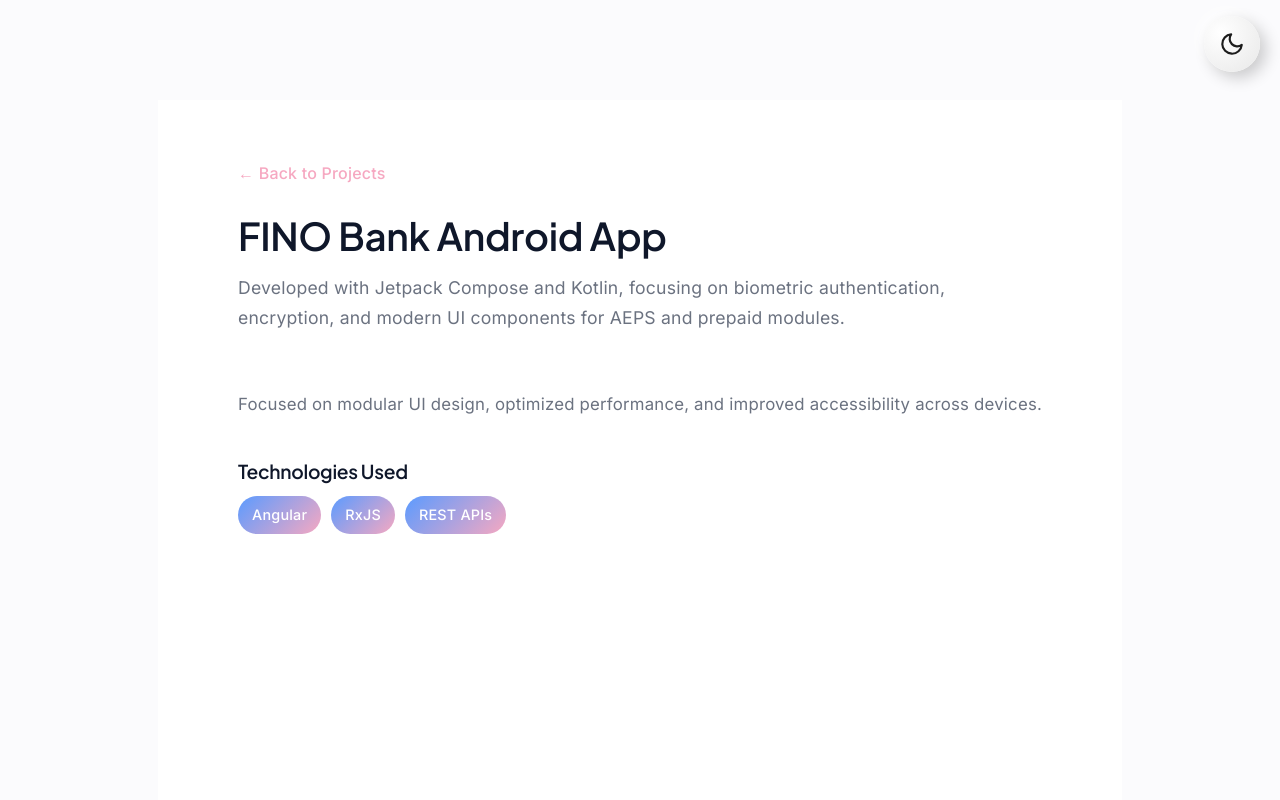
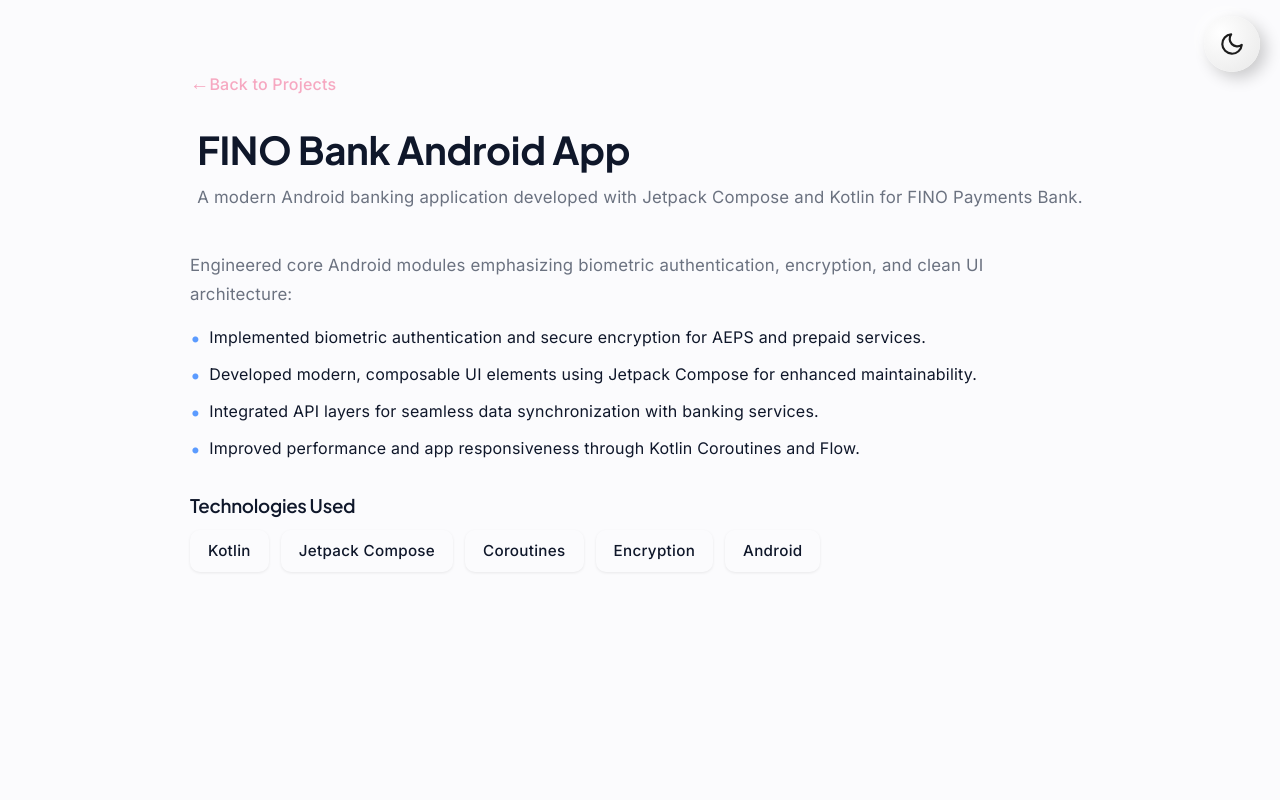
Before and after one commit to SunidhiChattar/sunidhi_portfolio, an Angular app: page /project/android in a window 1280 px wide. Shown: the top 800 px of the page. Built offline with nearby package versions, Linux system fonts and the light colour scheme.

Commit message:
project details

```diff
--- a/src/app/app.component.css
+++ b/src/app/app.component.css
@@ -21,7 +21,6 @@
   display: flex;
   flex-direction: column;
   align-items: center;
-  gap: 64px;
 }
 
 /* 🧩 Global section style */
--- a/src/app/app.component.html
+++ b/src/app/app.component.html
@@ -1,8 +1,4 @@
 <div class="container">
-  <!-- <app-about></app-about>
-  <app-skills></app-skills>
-  <app-projects></app-projects>
-  <app-contact></app-contact> -->
   <router-outlet></router-outlet>
   <footer style="text-align:center;color:var(--muted);padding:24px 0">
     © {{ currentYear }} Sunidhi. All rights reserved.
--- a/src/app/components/header/header.component.css
+++ b/src/app/components/header/header.component.css
@@ -56,6 +56,7 @@
   text-decoration: none;
   border: 1px solid rgba(15, 23, 42, 0.06);
   color: var(--text);
+  cursor: pointer;
 }
 .btn-outline:hover {
   transform: translateY(-1px);
--- a/src/app/components/project-details/project-details.component.css
+++ b/src/app/components/project-details/project-details.component.css
@@ -1,76 +1,175 @@
-/* ✅ Make project detail fullscreen */
+/* === Force clean layout for details page === */
+:host {
+  display: block;
+  width: 100%;
+  height: auto;
+  min-height: 100vh; /* fills screen height */
+  margin: 0;
+  padding: 0;
+}
+
+/* Reset any inherited body/container spacing */
+body, .container {
+  margin: 0 !important;
+  padding: 0 !important;
+}
+
+/* === Project Details Section === */
 .project-details {
   width: 100%;
-  min-height: 100vh; /* full viewport height */
-  background: #ffffff;
-  color: #0f172a;
-  padding: 60px 80px;
+  flex: 1;
+  background: var(--bg, #f8fafc);
+  color: var(--text, #0f172a);
+  padding: 2rem 1.5rem; /* reduced vertical spacing */
   display: flex;
   flex-direction: column;
+  align-items: center;
   justify-content: flex-start;
   box-sizing: border-box;
+  animation: fadeIn 0.4s ease-in-out;
 }
 
-/* 🡸 Back button styling */
+/* Prevent scroll bleed */
+html, body {
+  height: 100%;
+  overflow-x: hidden;
+  scroll-behavior: smooth;
+}
+
+/* === Fade animation === */
+@keyframes fadeIn {
+  from {
+    opacity: 0;
+    transform: translateY(10px);
+  }
+  to {
+    opacity: 1;
+    transform: translateY(0);
+  }
+}
+
+/* === Back Button === */
 .back-container {
-  margin-bottom: 24px;
+  width: 100%;
+  max-width: 900px;
+  margin: 0 0 1.5rem 0; /* tight spacing */
 }
+
 .back-btn {
-  color: var(--accent-2);
+  display: inline-flex;
+  align-items: center;
+  color: var(--accent-2, #3b82f6);
   font-weight: 500;
   font-size: 1rem;
   text-decoration: none;
-  transition: opacity 0.3s ease;
-}
-.back-btn:hover {
-  opacity: 0.7;
+  cursor: pointer;
+  transition: all 0.3s ease;
 }
 
-/* 🏗️ Header */
-.project-header {
-  margin-bottom: 40px;
-}
-.project-header h1 {
-  font-family: var(--font-heading);
-  font-size: 2.4rem;
-  color: var(--text);
-  margin-bottom: 12px;
-}
-.project-header .description {
-  font-size: 1.1rem;
-  color: var(--muted);
-  max-width: 800px;
+.back-btn::before {
+  content: "←";
+  font-size: 1.2rem;
+  position: relative;
+  top: -1px;
+  transition: transform 0.3s ease;
 }
 
-/* 🧠 Body */
+.back-btn:hover::before {
+  transform: translateX(-4px);
+}
+
+/* === Header === */
+.project-header {
+  max-width: 900px;
+  margin-bottom: 1.5rem;
+  text-align: left;
+}
+
+.project-header h1 {
+  font-size: clamp(1.8rem, 3vw, 2.5rem);
+  margin: 0 0 0.5rem;
+  font-weight: 700;
+}
+
+.project-header .description {
+  font-size: 1.05rem;
+  color: var(--muted, #64748b);
+}
+
+/* === Body === */
 .project-body {
   max-width: 900px;
-  line-height: 1.8;
-}
-.project-body h3 {
-  font-size: 1.2rem;
-  margin-top: 40px;
-  color: var(--text);
-}
-.project-body p {
-  margin-bottom: 16px;
+  text-align: left;
+  line-height: 1.7;
+  margin-bottom: 2rem;
 }
 
-/* ⚙️ Tech list */
+/* === Dot List === */
+.dot-list {
+  list-style: none;
+  margin: 1rem 0 2rem;
+  padding: 0;
+}
+
+.dot-list li {
+  position: relative;
+  padding-left: 1.2rem;
+  margin-bottom: 0.6rem;
+}
+
+.dot-list li::before {
+  content: "•";
+  position: absolute;
+  left: 0;
+  top: -2px;
+  color: var(--accent, #3b82f6);
+  font-size: 1.2rem;
+}
+
+/* === Tech List === */
 .tech-list {
   list-style: none;
   padding: 0;
   display: flex;
   flex-wrap: wrap;
-  gap: 10px;
-  margin-top: 12px;
+  gap: 12px;
+  margin-top: 0.75rem;
+}
+
+.tech-list li {
+  background: var(--card-bg, #e2e8f0); /* neutral soft gray */
+  color: var(--text, #0f172a);
+  padding: 8px 18px;
+  border-radius: 10px; /* same rounded style as Languages */
+  font-size: 0.95rem;
+  font-weight: 500;
+  letter-spacing: 0.3px;
+  box-shadow: 0 1px 3px rgba(0, 0, 0, 0.08);
+  transition: all 0.25s ease;
+  cursor: default;
+}
+
+.tech-list li:hover {
+  background: #cbd5e1; /* slightly darker hover */
+  transform: translateY(-2px);
 }
 .tech-list li {
-  background: linear-gradient(135deg, var(--accent), var(--accent-2));
-  color: white;
-  padding: 6px 14px;
-  border-radius: 24px;
-  font-size: 0.9rem;
-  font-weight: 500;
-  letter-spacing: 0.2px;
+  background: var(--card-bg);
+  color: var(--text);
 }
+
+body.dark-mode .tech-list li {
+  background: var(--card-bg);
+  color: var(--text);
+}
+
+/* === Responsive === */
+@media (max-width: 768px) {
+  .project-details {
+    padding: 1.5rem 1rem;
+  }
+
+  .project-header h1 {
+    font-size: 1.7rem;
+  }
+}
--- a/src/app/components/project-details/project-details.component.html
+++ b/src/app/components/project-details/project-details.component.html
@@ -1,6 +1,6 @@
 <section class="project-details">
   <div class="back-container">
-    <a href="#projects" class="back-btn">← Back to Projects</a>
+    <a (click)="goBackToProjects()" class="back-btn">Back to Projects</a>
   </div>
 
   <div class="project-header">
@@ -10,7 +10,14 @@
 
   <div class="project-body">
     <p>{{ project?.details }}</p>
-
+    <ul class="dot-list">
+      <li>
+        {{project?.l1}}
+      </li>
+      <li>{{project?.l2}}</li>
+      <li>{{project?.l3}}</li>
+      <li>{{project?.l4}}</li>
+    </ul>
     <h3>Technologies Used</h3>
     <ul class="tech-list">
       <li *ngFor="let tech of project?.tech">{{ tech }}</li>
--- a/src/app/components/project-details/project-details.component.ts
+++ b/src/app/components/project-details/project-details.component.ts
@@ -1,12 +1,12 @@
-import { CommonModule } from '@angular/common';
+import { CommonModule, Location } from '@angular/common';
 import { Component, OnInit } from '@angular/core';
-import { ActivatedRoute } from '@angular/router';
+import { ActivatedRoute, Router } from '@angular/router';
 
 @Component({
   selector: 'app-project-details',
   templateUrl: './project-details.component.html',
   styleUrls: ['./project-details.component.css'],
-  imports: [CommonModule, ]
+  imports: [CommonModule,]
 })
 export class ProjectDetailsComponent implements OnInit {
   projectId: string | null = null;
@@ -15,44 +15,79 @@
   projects = [
     {
       id: 'kotak',
-      title: 'Kotak Mahindra Bank Portal',
+      title: 'Kotak Mahindra Bank',
       description: 'A secure, scalable banking application built with Angular and RxJS...',
-      details: `Developed real-time dashboards for transaction tracking,
-      user authentication, and secure data access through encryption and CSP.`,
+      details: `Worked on the frontend architecture and implemented a range of high-impact features to improve performance, maintainability, and data integrity:`,
+      l1: 'Developed real-time dashboards for transaction tracking and analytics.',
+      l2: 'Implemented HTTP interceptors for secure API communication.',
+      l3: 'Built breadcrumb navigation for intuitive user flow.',
+      l4: 'Integrated Content Security Policy (CSP) and encryption.',
       tech: ['Angular', 'RxJS', 'HTML', 'SCSS', 'CSP', 'TypeScript']
     },
     {
       id: 'nsdl',
       title: 'NSDL Bank Platform',
-      description: 'Frontend re-engineering for NSDL Bank’s digital platform...',
-      details: `Focused on modular UI design, optimized performance,
-      and improved accessibility across devices.`,
-      tech: ['Angular', 'RxJS', 'REST APIs', 'Accessibility']
+      description:
+        'Frontend modernization and performance optimization for NSDL Bank’s digital services platform.',
+      details:
+        'Contributed to UI re-engineering, accessibility, and secure integrations for a scalable banking web platform:',
+      l1: 'Redesigned legacy UI components into reusable Angular modules with consistent design patterns.',
+      l2: 'Enhanced accessibility compliance (WCAG) across all major interactive modules.',
+      l3: 'Optimized rendering performance and API handling for faster data visualization.',
+      l4: 'Implemented CSP-compliant SVG handling and improved frontend security posture.',
+      tech: ['Angular', 'RxJS', 'REST APIs', 'Accessibility', 'CSP']
     },
-     {
+    {
       id: 'bob',
       title: 'Bank of Baroda Mobile App',
       description:
-        'Built a cross-platform React Native application for Bank of Baroda. Implemented API data fetching, rendering dynamic dashboards, and secure data handling for a seamless mobile banking experience.',
-         details: `Focused on modular UI design, optimized performance,
-      and improved accessibility across devices.`,
-      tech: ['React Native', 'APIs', 'TypeScript']
+        'A cross-platform mobile banking application built with React Native for Bank of Baroda.',
+      details:
+        'Designed and developed mobile modules ensuring high performance, usability, and secure API communication:',
+      l1: 'Integrated RESTful APIs for fetching and rendering real-time financial data and dashboards.',
+      l2: 'Built dynamic UI components for account insights, notifications, and transaction history.',
+      l3: 'Implemented secure storage and encrypted communication for sensitive banking data.',
+      l4: 'Optimized app startup time and state management for better user experience.',
+      tech: ['React Native', 'TypeScript', 'APIs', 'Redux', 'Secure Storage']
     },
     {
-       id: 'android',
+      id: 'android',
       title: 'FINO Bank Android App',
       description:
-        'Developed with Jetpack Compose and Kotlin, focusing on biometric authentication, encryption, and modern UI components for AEPS and prepaid modules.',
-        details: `Focused on modular UI design, optimized performance,
-      and improved accessibility across devices.`,
-      tech: ['Angular', 'RxJS', 'REST APIs']
+        'A modern Android banking application developed with Jetpack Compose and Kotlin for FINO Payments Bank.',
+      details:
+        'Engineered core Android modules emphasizing biometric authentication, encryption, and clean UI architecture:',
+      l1: 'Implemented biometric authentication and secure encryption for AEPS and prepaid services.',
+      l2: 'Developed modern, composable UI elements using Jetpack Compose for enhanced maintainability.',
+      l3: 'Integrated API layers for seamless data synchronization with banking services.',
+      l4: 'Improved performance and app responsiveness through Kotlin Coroutines and Flow.',
+      tech: ['Kotlin', 'Jetpack Compose', 'Coroutines', 'Encryption', 'Android']
     },
   ];
 
-  constructor(private route: ActivatedRoute) {}
+  constructor(private route: ActivatedRoute, private location: Location, private router: Router) { }
 
   ngOnInit() {
     this.projectId = this.route.snapshot.paramMap.get('id');
     this.project = this.projects.find(p => p.id === this.projectId);
+
+    window.scrollTo({ top: 0, behavior: 'instant' });
+  }
+
+  goBackToProjects() {
+    // If user came from home → go back in history
+    if (window.history.length > 1) {
+      this.location.back();
+    } else {
+      // Otherwise, navigate home and scroll to projects section
+      this.router.navigate(['/']).then(() => {
+        setTimeout(() => {
+          const projectsSection = document.getElementById('projects');
+          if (projectsSection) {
+            projectsSection.scrollIntoView({ behavior: 'smooth' });
+          }
+        }, 200);
+      });
+    }
   }
 }
--- a/src/app/components/projects/projects.component.html
+++ b/src/app/components/projects/projects.component.html
@@ -12,7 +12,7 @@
     <article *ngFor="let project of projects" class="project-card">
       <h3>{{ project.title }}</h3>
       <p>{{ project.description }}</p>
-       <a class="project-link" [routerLink]="['/project', project.id]">View Project</a>
+       <a class="project-link" [routerLink]="['/project', project.id]">View Project Details</a>
     </article>
   </div>
 </section>
--- a/src/styles.css
+++ b/src/styles.css
@@ -373,5 +373,5 @@
 a,
 section,
 .card {
-  transition: background-color 0.4s ease, color 0.4s ease, box-shadow 0.3s ease;
+  transition: background-color 0.3s ease, color 0.3s ease, box-shadow 0.3s ease;
 }
```
Also changed, not shown: src/app/app.component.ts (+23 -3 lines), src/index.html (+10 -0 lines), src/main.ts (+4 -5 lines).
